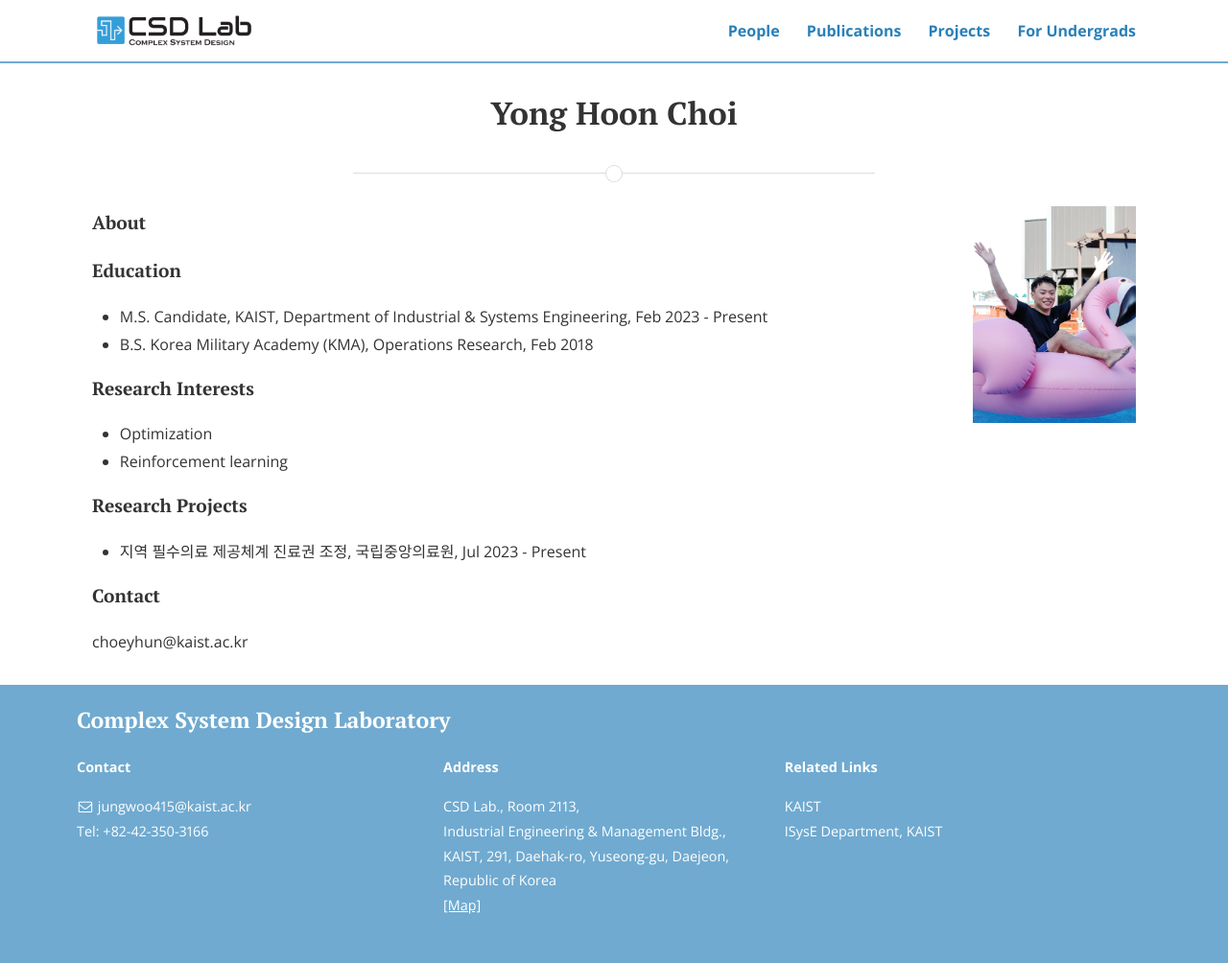
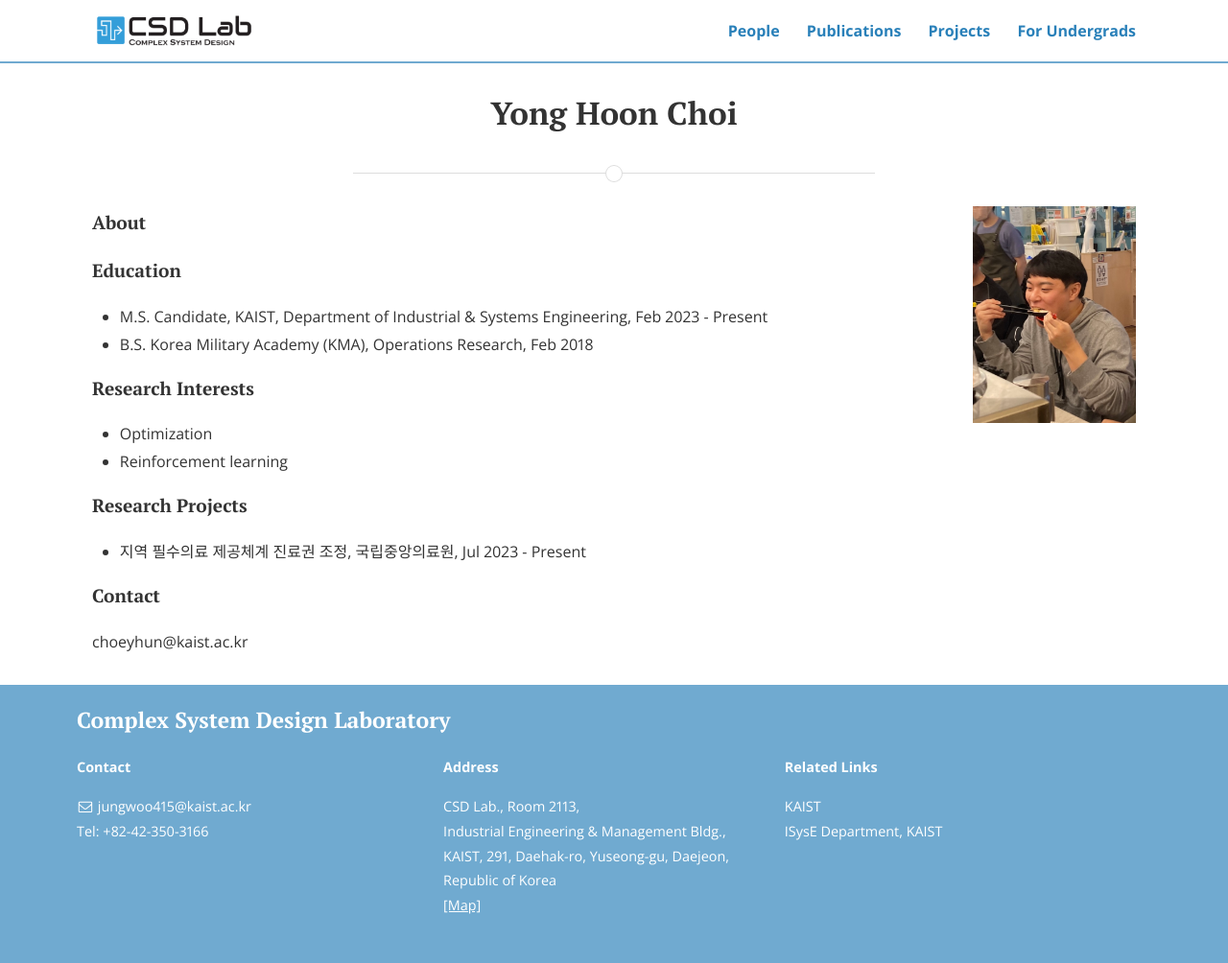
Before and after one commit to CSDlab-KAIST/csdlab-kaist.github.io, a Jekyll site: the page built from people/yonghoon.html, in a window 1280 px wide. Shown: the whole page at 96% size. Built offline with Jekyll 4.4.1, drawn with Linux system fonts in a browser that asks for light colours; nearby versions of some CDN libraries.

Commit message:
Update yonghoon.html

```diff
--- a/people/yonghoon.html
+++ b/people/yonghoon.html
@@ -8,7 +8,8 @@ title: Yong Hoon Choi
 <!--lists: li tag-->
 
 
-<img src="{{'/assets/img/members/yonghoon_2.jpeg' | prepend: site.baseurl }}" style="float: right; width: 170px; margin: 0 0 2em 2em">
+<!-- <img src="{{'/assets/img/members/yonghoon_2.jpeg' | prepend: site.baseurl }}" style="float: right; width: 170px; margin: 0 0 2em 2em"> -->
+<img src="{{'/assets/img/members/yonghoon_eating.jpeg' | prepend: site.baseurl }}" style="float: right; width: 170px; margin: 0 0 2em 2em">
 
 <h4>About</h4>
 <p> </p>
```
